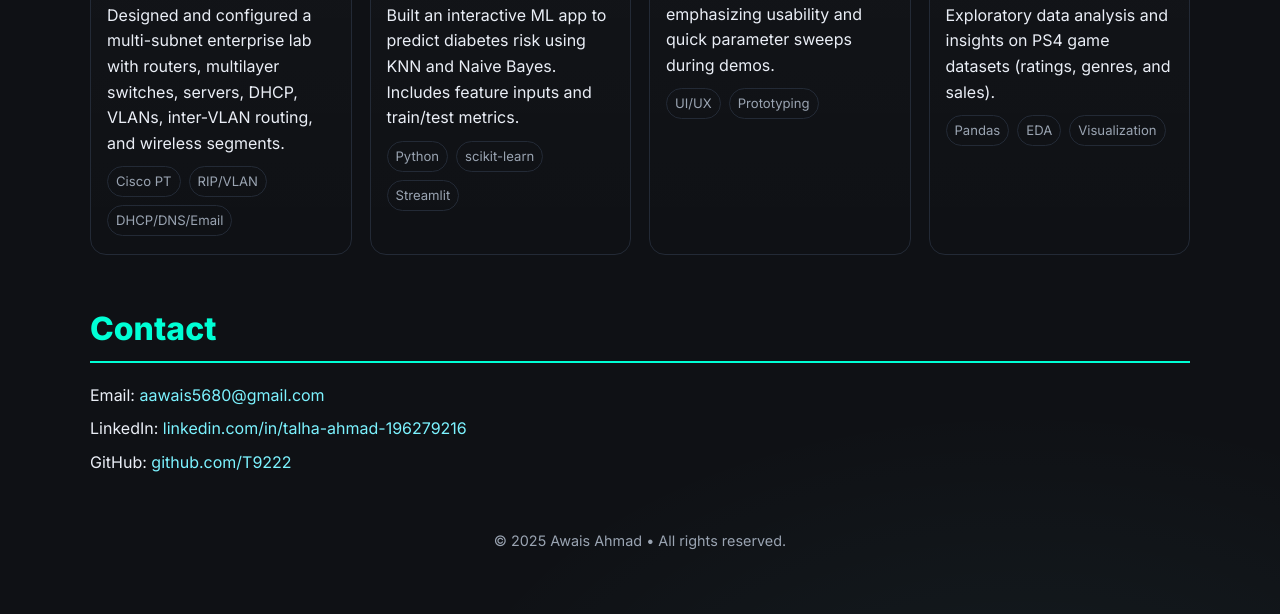
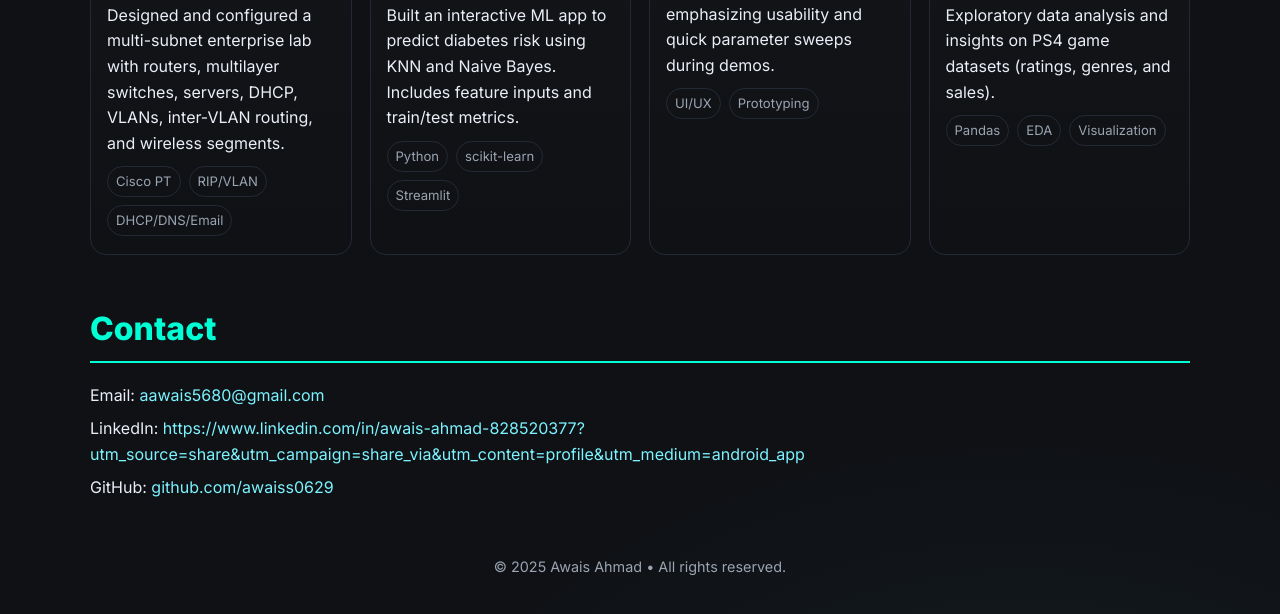
Before and after one commit to awaiss0629/AwaisPortfolio.github.io, a plain HTML site: page index.html in a window 1280 px wide. Shown: the part 700-1314 px from the top of the page. Drawn offline with Linux system fonts and the light colour scheme.

Commit message:
Update index.html

```diff
--- a/index.html
+++ b/index.html
@@ -169,8 +169,8 @@
       <h2>Contact</h2>
       <ul class="list">
         <li>Email: <a href="mailto:aawais5680@gmail.com">aawais5680@gmail.com</a></li>
-        <li>LinkedIn: <a href="https://www.linkedin.com/in/t-ahmad-196279216" target="_blank" rel="noopener">linkedin.com/in/talha-ahmad-196279216</a></li>
-        <li>GitHub: <a href="https://github.com/Talha9222" target="_blank" rel="noopener">github.com/T9222</a></li>
+        <li>LinkedIn: <a href="https://www.linkedin.com/in/awais-ahmad-828520377?utm_source=share&utm_campaign=share_via&utm_content=profile&utm_medium=android_app" target="_blank" rel="noopener">https://www.linkedin.com/in/awais-ahmad-828520377?utm_source=share&utm_campaign=share_via&utm_content=profile&utm_medium=android_app</a></li>
+        <li>GitHub: <a href="https://github.com/awaiss0629" target="_blank" rel="noopener">github.com/awaiss0629</a></li>
       </ul>
     </section>
 
```
